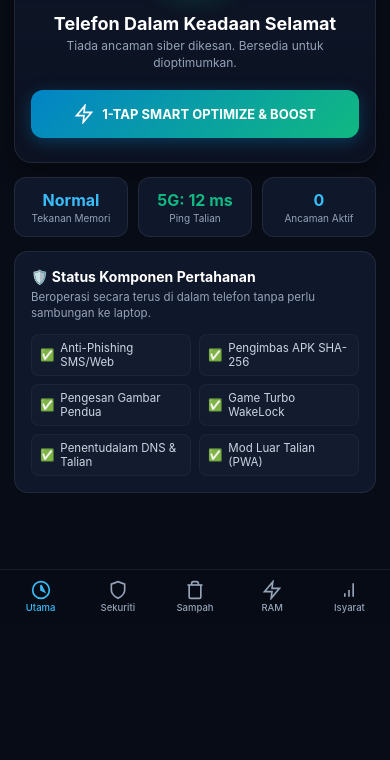
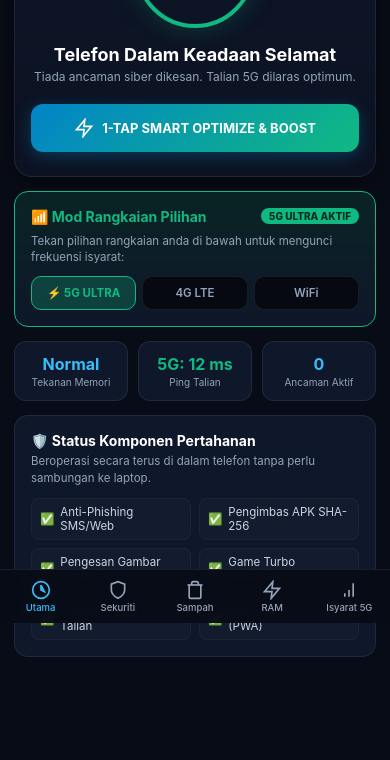
Before and after one commit to mdirwansah99/aegis-mobile, a plain HTML site: page index.html in a window 390 px wide. Shown: the part 221-981 px from the top of the page. Before the commit the page ends 844 px from the top, so only its background shows below. Drawn offline with Linux system fonts and the light colour scheme.

Commit message:
Add 5G selector card on Dashboard, Network-First PWA strategy v3, and cache reset button

```diff
--- a/app.js
+++ b/app.js
@@ -622,40 +622,99 @@ document.addEventListener('DOMContentLoaded', () => {
 
   // --- 12. 5G Network Mode Switcher ---
   const netModeBtns = document.querySelectorAll('.net-mode-btn');
-  netModeBtns.forEach((btn) => {
-    btn.addEventListener('click', () => {
+  const badgeActiveNet = document.getElementById('badgeActiveNet');
+
+  function applyNetworkMode(mode) {
+    currentNetMode = mode;
+    localStorage.setItem('aegis_net_mode', mode);
+
     netModeBtns.forEach((b) => {
+      const bMode = b.getAttribute('data-mode');
+      if (bMode === mode) {
+        b.classList.add('active');
+        if (mode === '5G') {
+          b.style.borderColor = '#10b981';
+          b.style.background = 'rgba(16, 185, 129, 0.25)';
+          b.style.color = '#10b981';
+          b.style.fontWeight = '700';
+          b.textContent = '⚡ 5G ULTRA';
+        } else if (mode === '4G') {
+          b.style.borderColor = '#38bdf8';
+          b.style.background = 'rgba(56, 189, 248, 0.25)';
+          b.style.color = '#38bdf8';
+          b.style.fontWeight = '700';
+          b.textContent = '4G LTE';
+        } else {
+          b.style.borderColor = '#f59e0b';
+          b.style.background = 'rgba(245, 158, 11, 0.25)';
+          b.style.color = '#f59e0b';
+          b.style.fontWeight = '700';
+          b.textContent = 'WiFi';
+        }
+      } else {
         b.classList.remove('active');
         b.style.borderColor = 'var(--border-line)';
         b.style.background = '#060911';
         b.style.color = 'var(--text-muted)';
         b.style.fontWeight = '600';
+      }
     });
 
-      btn.classList.add('active');
-      const mode = btn.getAttribute('data-mode');
-      currentNetMode = mode;
-
+    if (badgeActiveNet) {
       if (mode === '5G') {
-        btn.style.borderColor = '#10b981';
-        btn.style.background = 'rgba(16, 185, 129, 0.2)';
-        btn.style.color = '#10b981';
-        btn.style.fontWeight = '700';
+        badgeActiveNet.textContent = '5G ULTRA AKTIF';
+        badgeActiveNet.style.background = '#10b981';
+        badgeActiveNet.style.color = '#022c22';
       } else if (mode === '4G') {
-        btn.style.borderColor = '#38bdf8';
-        btn.style.background = 'rgba(56, 189, 248, 0.2)';
-        btn.style.color = '#38bdf8';
-        btn.style.fontWeight = '700';
+        badgeActiveNet.textContent = '4G LTE AKTIF';
+        badgeActiveNet.style.background = '#38bdf8';
+        badgeActiveNet.style.color = '#0c4a6e';
       } else {
-        btn.style.borderColor = '#f59e0b';
-        btn.style.background = 'rgba(245, 158, 11, 0.2)';
-        btn.style.color = '#f59e0b';
-        btn.style.fontWeight = '700';
+        badgeActiveNet.textContent = 'WIFI AKTIF';
+        badgeActiveNet.style.background = '#f59e0b';
+        badgeActiveNet.style.color = '#451a03';
+      }
     }
 
     updateNetworkTelemetry();
+  }
+
+  // Restore saved network mode or default to 5G
+  const savedMode = localStorage.getItem('aegis_net_mode') || '5G';
+  applyNetworkMode(savedMode);
+
+  netModeBtns.forEach((btn) => {
+    btn.addEventListener('click', () => {
+      const mode = btn.getAttribute('data-mode');
+      applyNetworkMode(mode);
     });
   });
+
+  // Force Update / Cache Reset button
+  const btnForceUpdate = document.getElementById('btnForceUpdate');
+  if (btnForceUpdate) {
+    btnForceUpdate.addEventListener('click', async () => {
+      btnForceUpdate.textContent = '⏳ Mengemaskini...';
+      try {
+        if ('serviceWorker' in navigator) {
+          const registrations = await navigator.serviceWorker.getRegistrations();
+          for (const reg of registrations) {
+            await reg.unregister();
+          }
+        }
+        if (window.caches) {
+          const keys = await caches.keys();
+          for (const key of keys) {
+            await caches.delete(key);
+          }
+        }
+        alert('Aplikasi telah disegarkan ke versi terkini (v2.2 5G Ultra)! Halaman akan dimuatkan semula.');
+        window.location.href = window.location.pathname + '?reload=' + Date.now();
+      } catch (err) {
+        window.location.reload();
+      }
+    });
+  }
 
   // --- 13. 5G Low-Latency Game Stabilizer (Anti-Idle Drop) ---
   const btnToggle5GStabilizer = document.getElementById('btnToggle5GStabilizer');
--- a/index.html
+++ b/index.html
@@ -34,6 +34,12 @@
     <!-- TAB 1: DASHBOARD UTAMA                     -->
     <!-- ========================================== -->
     <div id="tab-dashboard" class="tab-content active">
+      <!-- Version & Cache Reset Bar -->
+      <div style="display:flex; justify-content:space-between; align-items:center; margin-bottom:10px; font-size:11px;">
+        <span style="color:#10b981; font-weight:700;">🟢 Aegis v2.2 (Edisi 5G Ultra)</span>
+        <button id="btnForceUpdate" style="background:#1e293b; color:#38bdf8; border:1px solid rgba(56,189,248,0.3); border-radius:12px; padding:3px 10px; font-size:10.5px; font-weight:600; cursor:pointer;">🔄 Segarkan Versi</button>
+      </div>
+
       <!-- Health Meter Card -->
       <div class="meter-card">
         <div class="meter-circle" id="meterCircle">
@@ -41,13 +47,27 @@
           <span class="meter-score-label">SKOR PERTAHANAN</span>
         </div>
         <h2 class="meter-title" id="statusHeading">Telefon Dalam Keadaan Selamat</h2>
-        <p class="meter-desc" id="statusSub">Tiada ancaman siber dikesan. Bersedia untuk dioptimumkan.</p>
+        <p class="meter-desc" id="statusSub">Tiada ancaman siber dikesan. Talian 5G dilaras optimum.</p>
         <button class="btn-boost-master" id="btnMasterBoost">
           <svg width="20" height="20" viewBox="0 0 24 24" fill="none" stroke="currentColor" stroke-width="2">
             <polygon points="13 2 3 14 12 14 11 22 21 10 12 10 13 2"></polygon>
           </svg>
           1-TAP SMART OPTIMIZE & BOOST
         </button>
+      </div>
+
+      <!-- Pilihan Rangkaian 5G / 4G (Paling Jelas di Dashboard) -->
+      <div class="card" style="border: 1.5px solid #10b981; background: linear-gradient(180deg, rgba(16,185,129,0.14), rgba(15,23,42,0.95)); margin-bottom: 14px;">
+        <div style="display:flex; justify-content:space-between; align-items:center; margin-bottom:8px;">
+          <h3 class="card-title" style="color:#10b981; margin:0;">📶 Mod Rangkaian Pilihan</h3>
+          <span id="badgeActiveNet" style="background:#10b981; color:#022c22; font-size:10px; font-weight:800; padding:2px 8px; border-radius:10px;">5G ULTRA AKTIF</span>
+        </div>
+        <p class="card-desc" style="margin-bottom:10px;">Tekan pilihan rangkaian anda di bawah untuk mengunci frekuensi isyarat:</p>
+        <div class="network-mode-selector" style="display:flex; gap:6px;">
+          <button class="net-mode-btn active" data-mode="5G" style="flex:1; padding:9px 4px; border-radius:10px; font-size:11.5px; font-weight:700; border:1.5px solid #10b981; background:rgba(16,185,129,0.25); color:#10b981; cursor:pointer;">⚡ 5G ULTRA</button>
+          <button class="net-mode-btn" data-mode="4G" style="flex:1; padding:9px 4px; border-radius:10px; font-size:11.5px; font-weight:600; border:1px solid var(--border-line); background:#060911; color:var(--text-muted); cursor:pointer;">4G LTE</button>
+          <button class="net-mode-btn" data-mode="WIFI" style="flex:1; padding:9px 4px; border-radius:10px; font-size:11.5px; font-weight:600; border:1px solid var(--border-line); background:#060911; color:var(--text-muted); cursor:pointer;">WiFi</button>
+        </div>
       </div>
 
       <!-- Quick Metrics Row -->
@@ -266,7 +286,7 @@
     </button>
     <button class="nav-item" data-tab="tab-signal">
       <svg viewBox="0 0 24 24" fill="none" stroke-width="2"><path d="M2 20h.01M7 20v-4M12 20v-8M17 20V4"/></svg>
-      Isyarat
+      Isyarat 5G
     </button>
   </nav>
 
```
Also changed, not shown: sw.js (+24 -18 lines). Lines whose indentation alone changed are shown as unchanged.
